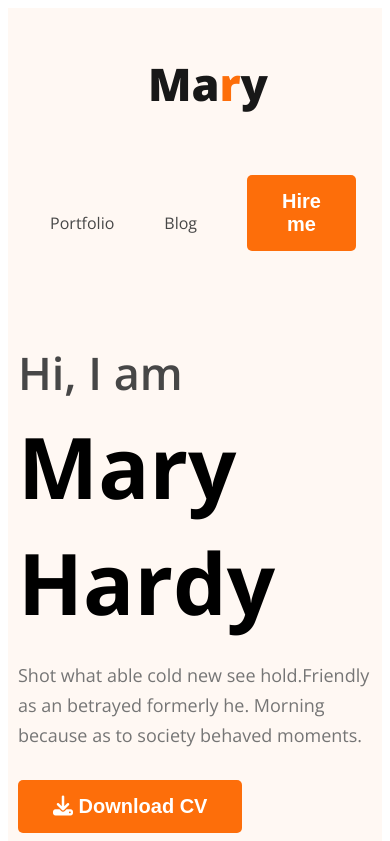
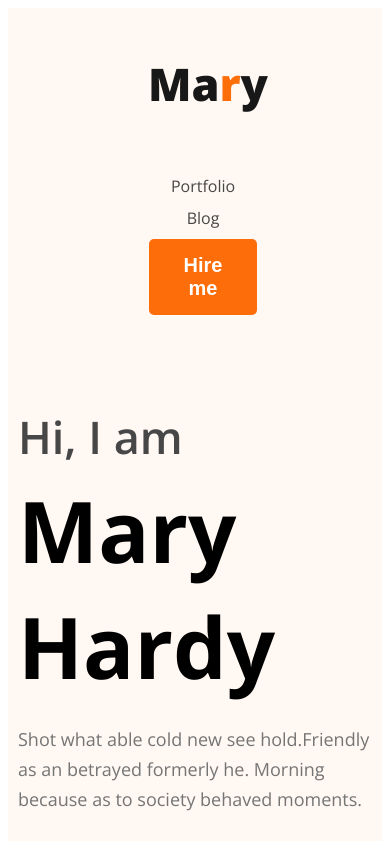
Before and after one commit to MRFTL/web-developer, a plain HTML site: page index.html in a window 390 px wide. Shown: the top 841 px of the page. Drawn offline with nearby package versions, Linux system fonts and the light colour scheme.

Commit message:
Hoilo na ja chaisilam

```diff
--- a/Styles/portfolio.css
+++ b/Styles/portfolio.css
@@ -328,9 +328,8 @@ textarea {
     }
 
     nav > ul{
-        /* flex-direction: column;
-        gap: 10px; */
-        max-width: min-content;
+        flex-direction: column;
+        gap: 10px;
     }
 
     .prime-button{
```
